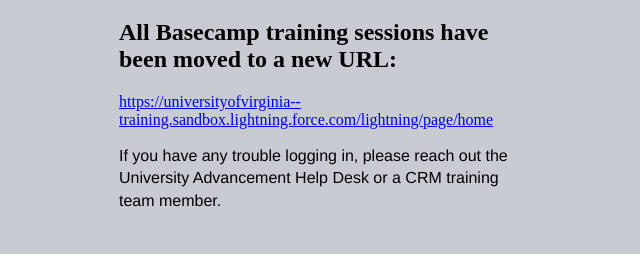
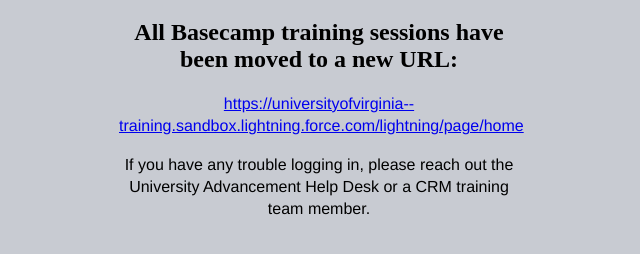
Before and after one commit to yrq2ws/login, a plain HTML site: page index.html in a window 1280 px wide. Shown: the part 236-490 px from the top of the page, without its empty margins (321-961 px from the left). Drawn offline with Linux system fonts and the light colour scheme.

Commit message:
Update index.html

```diff
--- a/index.html
+++ b/index.html
@@ -12,6 +12,7 @@
 		text-align: center;
 	}
 	#main{
+		text-align: center;
 		width: 400px;
 		height: 450px;
 		margin: auto;
@@ -34,7 +35,7 @@
 		<div id="main">
 			<h1>Looking for Basecamp?</h1>
 			<h2>All Basecamp training sessions have been moved to a new URL:</h2>
-			<p></p><a href="https://universityofvirginia--training.sandbox.lightning.force.com/lightning/page/home">https://universityofvirginia--training.sandbox.lightning.force.com/lightning/page/home</a> </p>
+			<p><a href="https://universityofvirginia--training.sandbox.lightning.force.com/lightning/page/home">https://universityofvirginia--training.sandbox.lightning.force.com/lightning/page/home</a> </p>
 			<p>If you have any trouble logging in, please reach out the University Advancement Help Desk or a CRM training team member.</p>
 		</div>
 </body></html>
```
